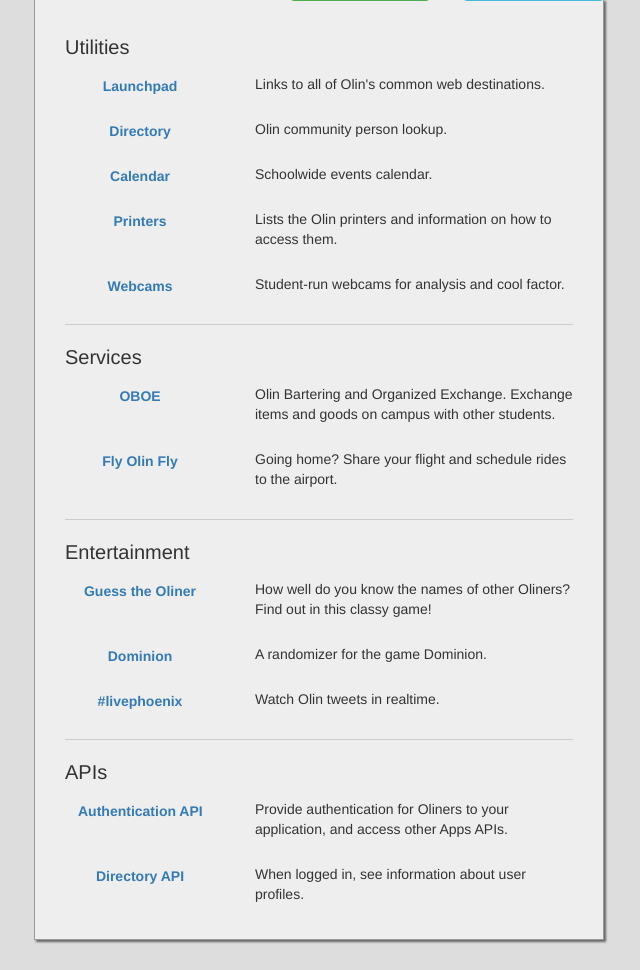
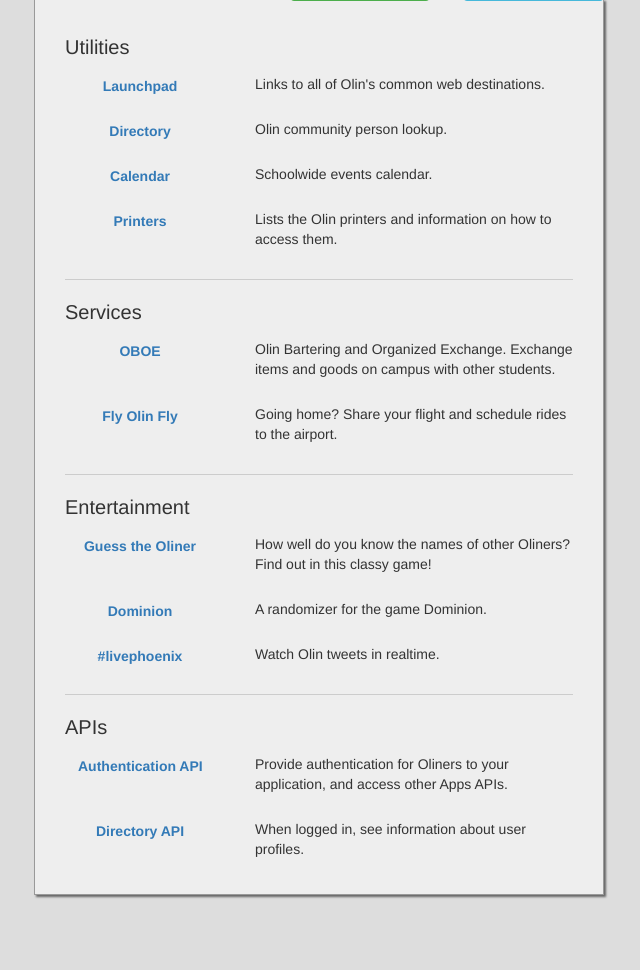
Before and after one commit to olin/olinapps, a Flask app: page / in a window 1280 px wide. Shown: the part 93-1063 px from the top of the page, without its empty margins (321-961 px from the left). After the commit the page ends 991 px from the top, so only its background shows below. Run offline with Flask 2, Linux system fonts and the light colour scheme; parts of the project's set-up code (start-up, migrations or seed data) failed here and were passed over; some libraries are stand-ins or nearby versions.

Commit message:
Webcams?

```diff
--- a/templates/index.html
+++ b/templates/index.html
@@ -17,7 +17,7 @@ h2 { font-size: 20px; line-height: 1.2}
   <!--<p><a href="http://seamlist.olinapps.com/" class="btn"><b>Seamlist</b></a> Search and manage Olin email lists.</p>-->
   <p><a href="http://calendar.olinapps.com/" class="btn"><b>Calendar</b></a> Schoolwide events calendar.</p>
   <p><a href="http://printers.olinapps.com" class="btn"><b>Printers</b></a> Lists the Olin printers and information on how to access them.</p>
-  <p><a href="http://webcams.olinapps.com/" class="btn"><b>Webcams</b></a> Student-run webcams for analysis and cool factor.</p>
+  <!--<p><a href="http://webcams.olinapps.com/" class="btn"><b>Webcams</b></a> Student-run webcams for analysis and cool factor.</p>-->
 
   <hr>
 
```
